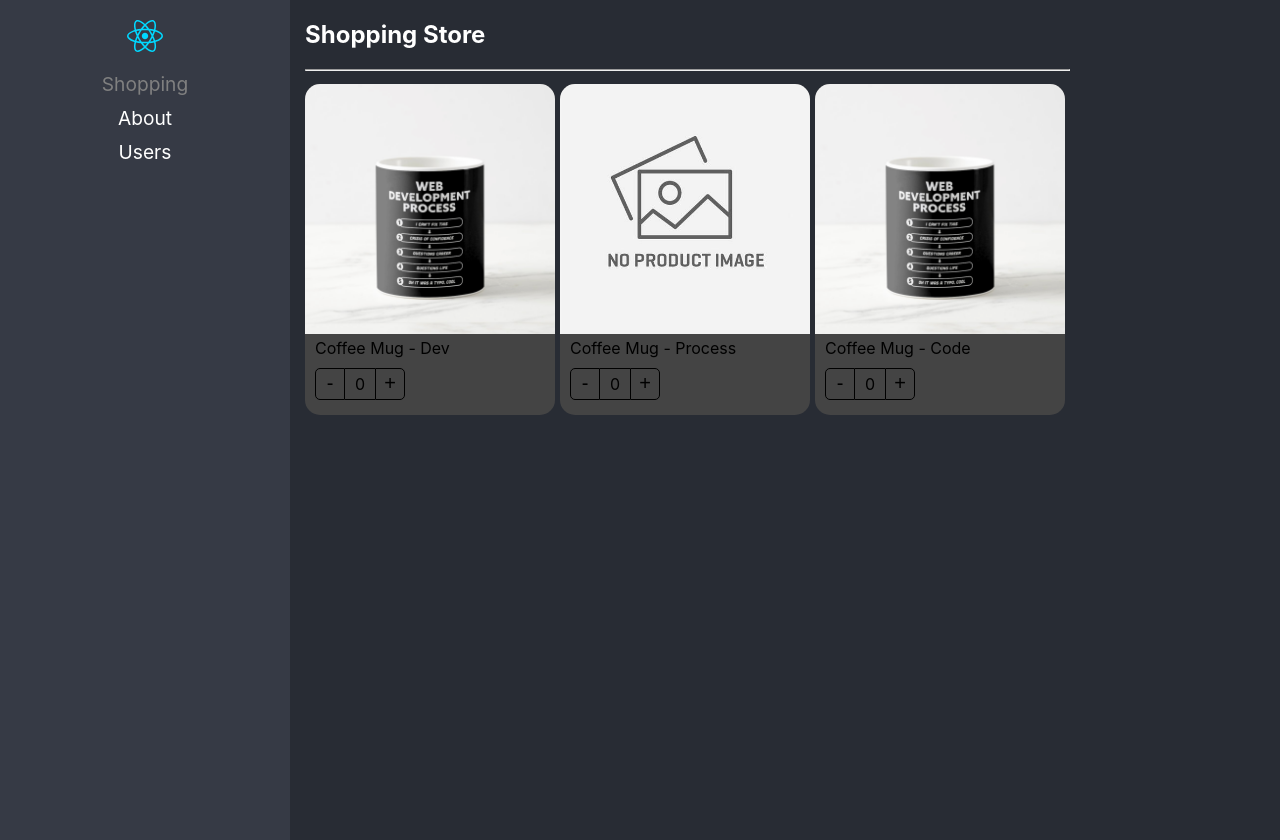
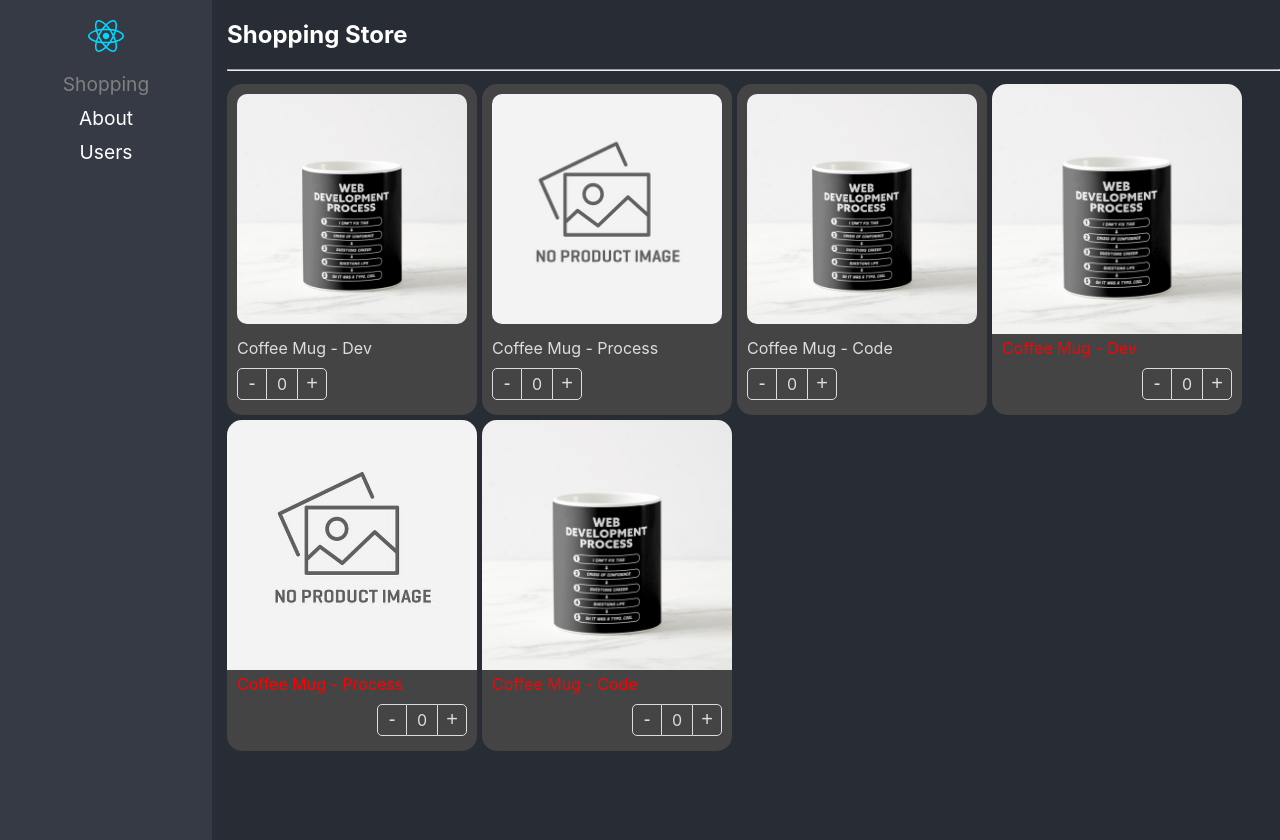
Before and after one commit to TemoSanchez12/react-adv, a React (Vite) app: page / in a window 1280 px wide. Built offline with nearby package versions, Linux system fonts and the light colour scheme; the HTML template or start-up script is replaced by a standard one.

Commit message:
Add css properties

```diff
--- a/src/02-components-patterns/components/ProductButtons.tsx
+++ b/src/02-components-patterns/components/ProductButtons.tsx
@@ -1,12 +1,17 @@
 import styles from '../styles/styles.module.css'
-import { useContext } from 'react'
+import { CSSProperties, useContext } from 'react'
 import { ProductContext } from './ProductCard'
 
-export const ProductButtons = () => {
+interface ProductButtonsProps {
+  className?: string
+  style?: CSSProperties
+}
+
+export const ProductButtons = ({ className, style }: ProductButtonsProps) => {
   const { counter, increaseBy } = useContext(ProductContext)
 
   return (
-    <div className={styles.buttonsContainer}>
+    <div className={`${styles.buttonsContainer} ${className || ''}`} style={style}>
       <button className={styles.buttonMinus} onClick={() => increaseBy(-1)}>
         -
       </button>
--- a/src/02-components-patterns/components/ProductCard.tsx
+++ b/src/02-components-patterns/components/ProductCard.tsx
@@ -1,4 +1,4 @@
-import { ReactElement, createContext } from 'react'
+import { ReactElement, createContext, CSSProperties } from 'react'
 import useProduct from '../hooks/useProduct'
 import styles from '../styles/styles.module.css'
 
@@ -9,6 +9,7 @@ interface ProductCardProps {
   product: Product
   children?: ReactElement | ReactElement[]
   className?: string
+  style?: CSSProperties
 }
 
 export const ProductContext = createContext<ProductContextProps>({} as ProductContextProps)
@@ -17,7 +18,7 @@ const ProductCard = ({ children, product, className }: ProductCardProps) => {
   const { counter, increaseBy } = useProduct()
 
   return (
-    <div className={`${styles.productCard} ${className || ''}`}>
+    <div className={`${styles.productCard} ${className || ''}`} style={styles}>
       <ProductContext.Provider value={{ product, counter, increaseBy }}>{children}</ProductContext.Provider>
     </div>
   )
--- a/src/02-components-patterns/components/ProductImage.tsx
+++ b/src/02-components-patterns/components/ProductImage.tsx
@@ -1,15 +1,23 @@
 import noImage from '../../assets/no-image.jpg'
 import styles from '../styles/styles.module.css'
-import { useContext } from 'react'
+import { CSSProperties, useContext } from 'react'
 import { ProductContext } from './ProductCard'
 
-export const ProductImage = ({ image = '', title = '', className = '' }) => {
+interface ProductImageProps {
+  image?: string
+  title?: string
+  className?: string
+  style?: CSSProperties
+}
+
+export const ProductImage = ({ className, image, style, title }: ProductImageProps) => {
   const { product } = useContext(ProductContext)
 
   return (
     <img
       src={image || product.image || noImage}
       alt={title || product.title}
+      style={style}
       className={`${styles.productImg} ${className || ''}`}
     />
   )
--- a/src/02-components-patterns/components/ProductTitle.tsx
+++ b/src/02-components-patterns/components/ProductTitle.tsx
@@ -1,8 +1,18 @@
 import styles from '../styles/styles.module.css'
-import { useContext } from 'react'
+import { CSSProperties, useContext } from 'react'
 import { ProductContext } from './ProductCard'
 
-export const ProductTitle = ({ title = '', className = '' }) => {
+interface ProductTiltleProps {
+  title?: string
+  className?: string
+  style?: CSSProperties
+}
+
+export const ProductTitle = ({ title, className, style }: ProductTiltleProps) => {
   const { product } = useContext(ProductContext)
-  return <span className={styles.productDescription}>{`${title || product.title} ${className || ''}`}</span>
+  return (
+    <span className={`${styles.productDescription} ${className || ''}`} style={style}>
+      {title || product.title}
+    </span>
+  )
 }
--- a/src/02-components-patterns/pages/ShoppingPage.tsx
+++ b/src/02-components-patterns/pages/ShoppingPage.tsx
@@ -1,5 +1,5 @@
+import ProductCard from '../components/ProductCard'
 import { ProductButtons, ProductImage, ProductTitle } from '../components'
-import ProductCard from '../components/ProductCard'
 
 import '../styles/custom-styles.css'
 
@@ -36,9 +36,19 @@ const ShoppingPage = () => {
       >
         {products.map(product => (
           <ProductCard key={product.id} product={product} className='bg-dark'>
+            <ProductImage className='custom-image' />
+            <ProductTitle className='text-light' />
+            <ProductButtons className='text-light custom-buttons' />
+          </ProductCard>
+        ))}
+        {products.map(product => (
+          <ProductCard key={product.id} product={product} className='bg-dark'>
             <ProductImage />
-            <ProductTitle />
-            <ProductButtons />
+            <ProductTitle style={{ color: 'red' }} />
+            <ProductButtons
+              className='text-light custom-buttons'
+              style={{ display: 'flex', justifyContent: 'end' }}
+            />
           </ProductCard>
         ))}
       </div>
--- a/src/02-components-patterns/styles/custom-styles.css
+++ b/src/02-components-patterns/styles/custom-styles.css
@@ -5,3 +5,16 @@
 .text-light {
   color: #ddd;
 }
+
+.custom-image {
+  padding: 10px;
+  width: 10px;
+  border-radius: 20px;
+  width: calc(100% - 20px);
+}
+
+.custom-buttons button,
+.custom-buttons div {
+  color: #ddd;
+  border-color: #ddd;
+}
```
